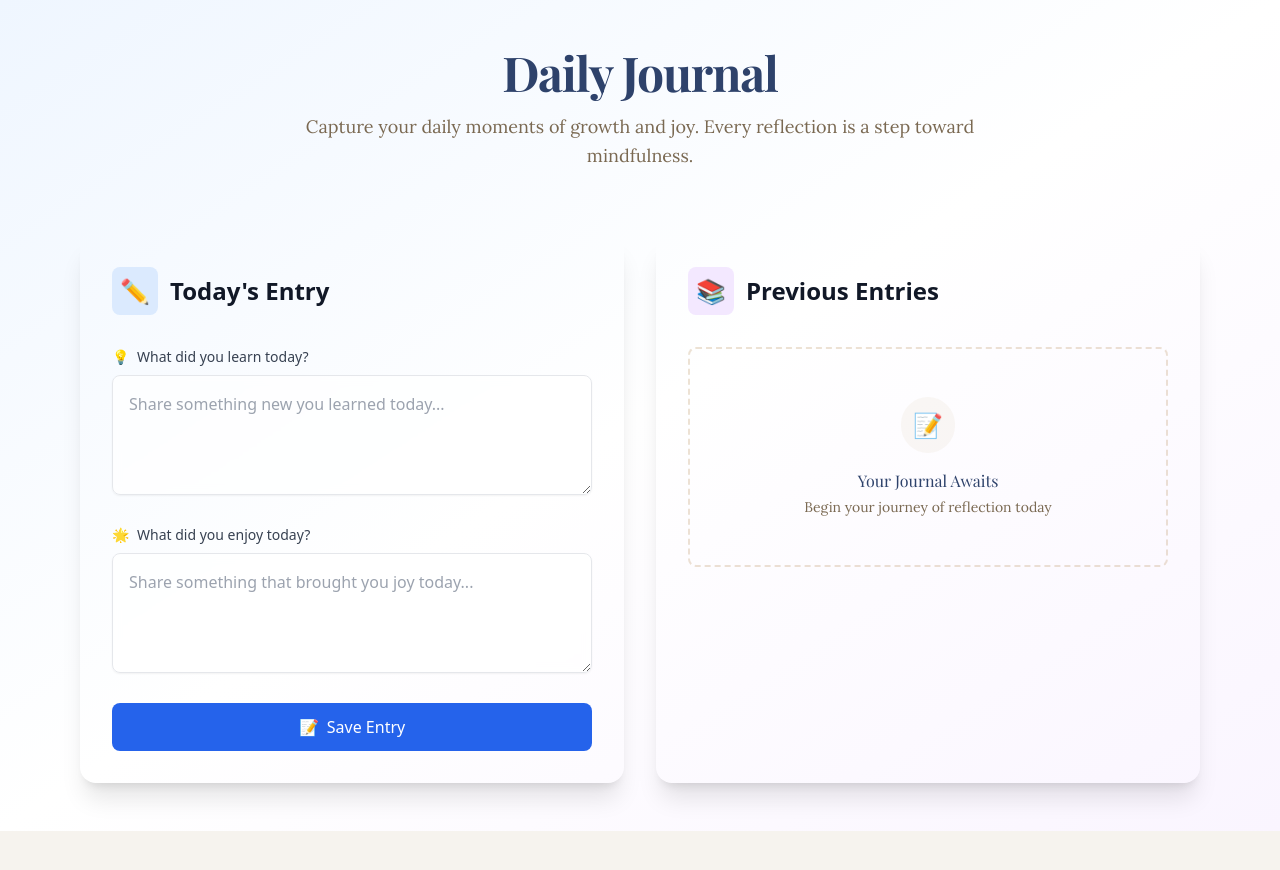
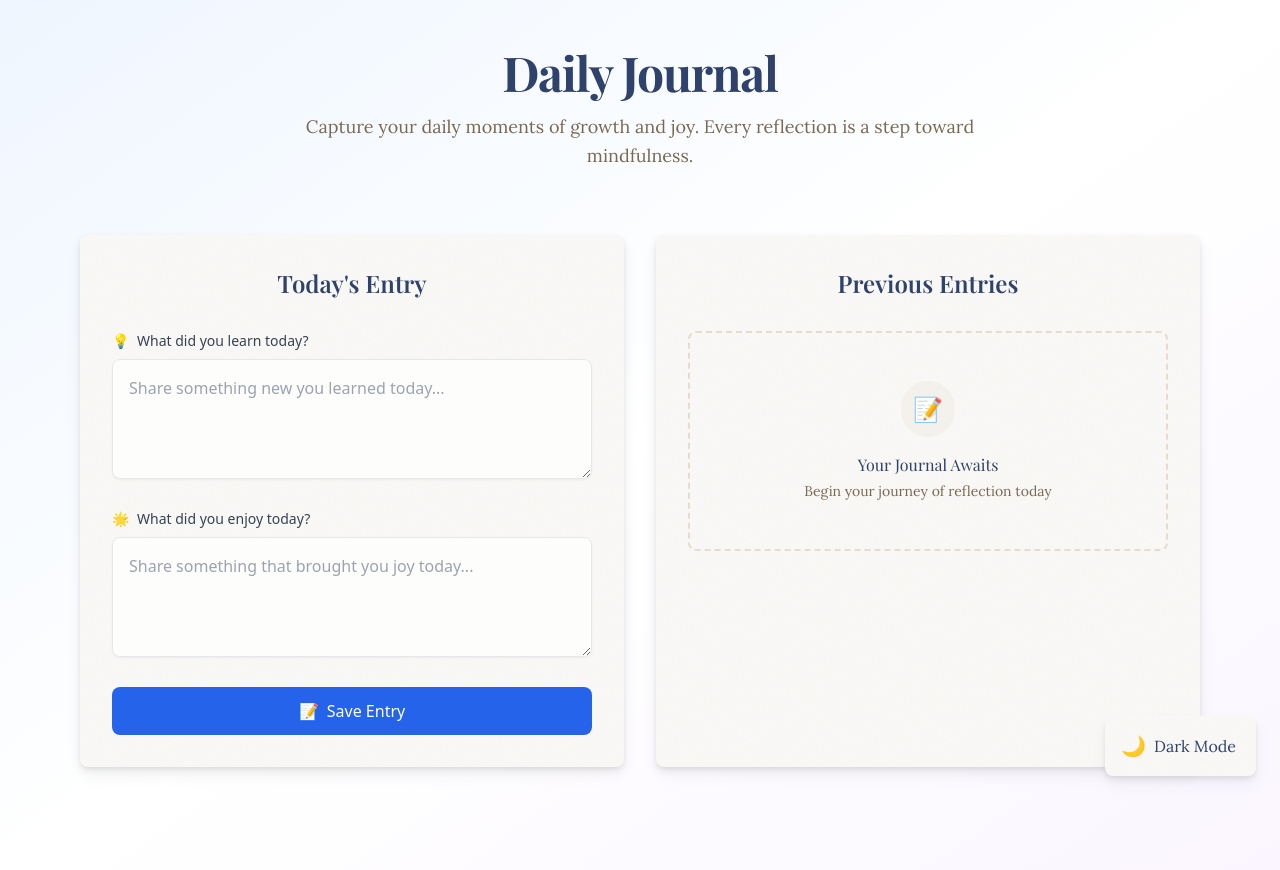
Before and after one commit to morhendos/quick-journal-app, a Next.js app: page / in a window 1280 px wide. Shown: the top 870 px of the page. Before the commit the page ends 831 px from the top, so only its background shows below. Built offline with nearby package versions, Linux system fonts and the light colour scheme.

Commit message:
Fix theme toggle visibility and add margin for better layout

```diff
--- a/src/app/page.tsx
+++ b/src/app/page.tsx
@@ -1,6 +1,7 @@
 import { JournalEntryForm } from '@/components/JournalEntryForm';
 import { JournalEntryList } from '@/components/JournalEntryList';
 import { PageHeader } from '@/components/layout/PageHeader';
+import { ThemeToggle } from '@/components/ThemeToggle';
 
 /**
  * Main page component that renders the journal application
@@ -8,51 +9,29 @@ import { PageHeader } from '@/components/layout/PageHeader';
 export default function Home() {
   return (
     <div className="min-h-screen bg-gradient-to-br from-blue-50 via-white to-purple-50">
-      <main className="container mx-auto px-4 py-12 max-w-6xl">
+      <main className="container mx-auto px-4 py-12 max-w-6xl relative">
         <PageHeader />
 
-        <div className="grid gap-8 lg:grid-cols-2">
-          <Section
-            title="Today's Entry"
-            icon="✏️"
-            iconBg="bg-blue-100"
-            iconColor="text-blue-600"
-          >
+        <div className="grid gap-8 lg:grid-cols-2 mb-20">
+          <Section title="Today's Entry">
             <JournalEntryForm />
           </Section>
 
-          <Section
-            title="Previous Entries"
-            icon="📚"
-            iconBg="bg-purple-100"
-            iconColor="text-purple-600"
-          >
+          <Section title="Previous Entries">
             <JournalEntryList />
           </Section>
         </div>
+
+        <ThemeToggle />
       </main>
     </div>
   );
 }
 
-type SectionProps = {
-  title: string;
-  icon: string;
-  iconBg: string;
-  iconColor: string;
-  children: React.ReactNode;
-};
-
-/**
- * Section component for main content areas
- */
-function Section({ title, icon, iconBg, iconColor, children }: SectionProps) {
+function Section({ title, children }: { title: string; children: React.ReactNode }) {
   return (
-    <div className="glass-effect rounded-2xl shadow-xl p-8 animate-fade-in">
-      <h2 className="text-2xl font-semibold text-gray-900 mb-8 flex items-center">
-        <span className={`${iconBg} ${iconColor} p-2 rounded-lg mr-3`}>
-          {icon}
-        </span>
+    <div className="paper-texture bg-paper rounded-lg p-8 journal-shadow">
+      <h2 className="journal-heading text-2xl font-semibold text-ink mb-8 text-center">
         {title}
       </h2>
       {children}
```
